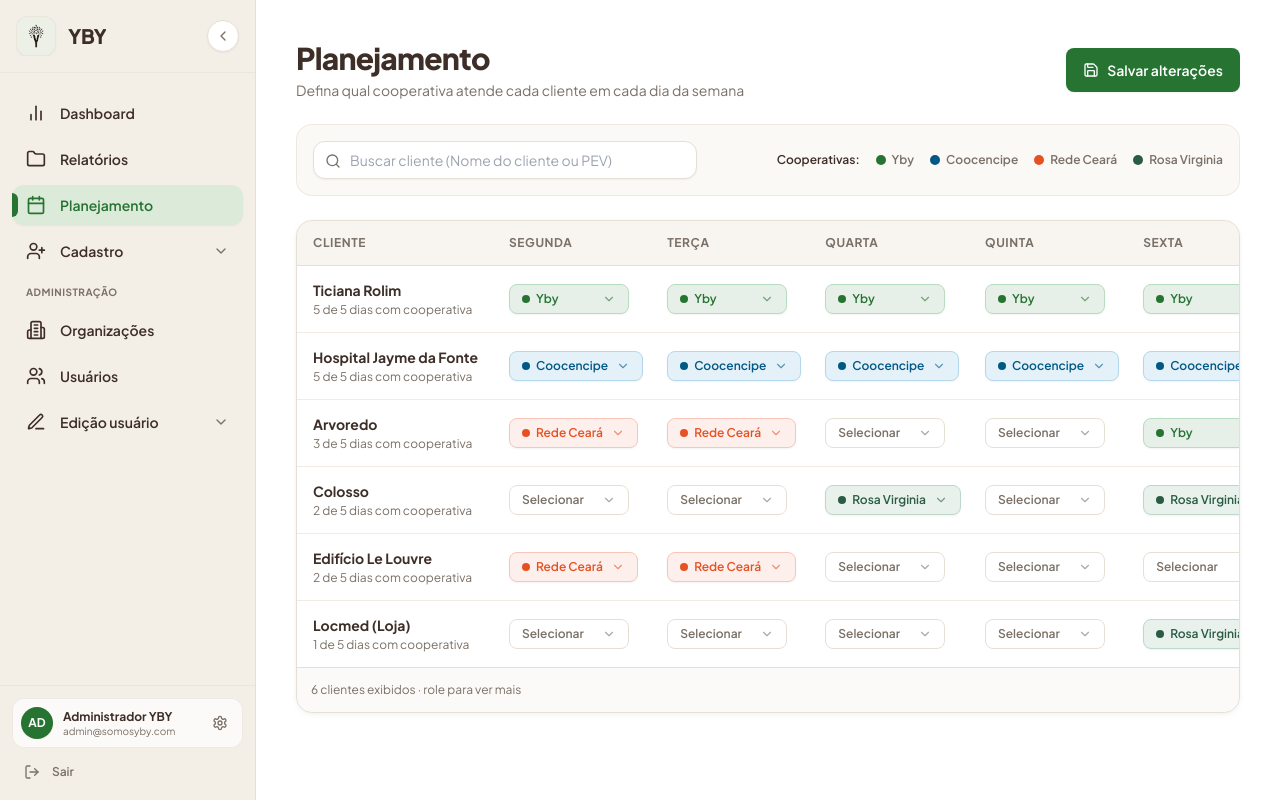
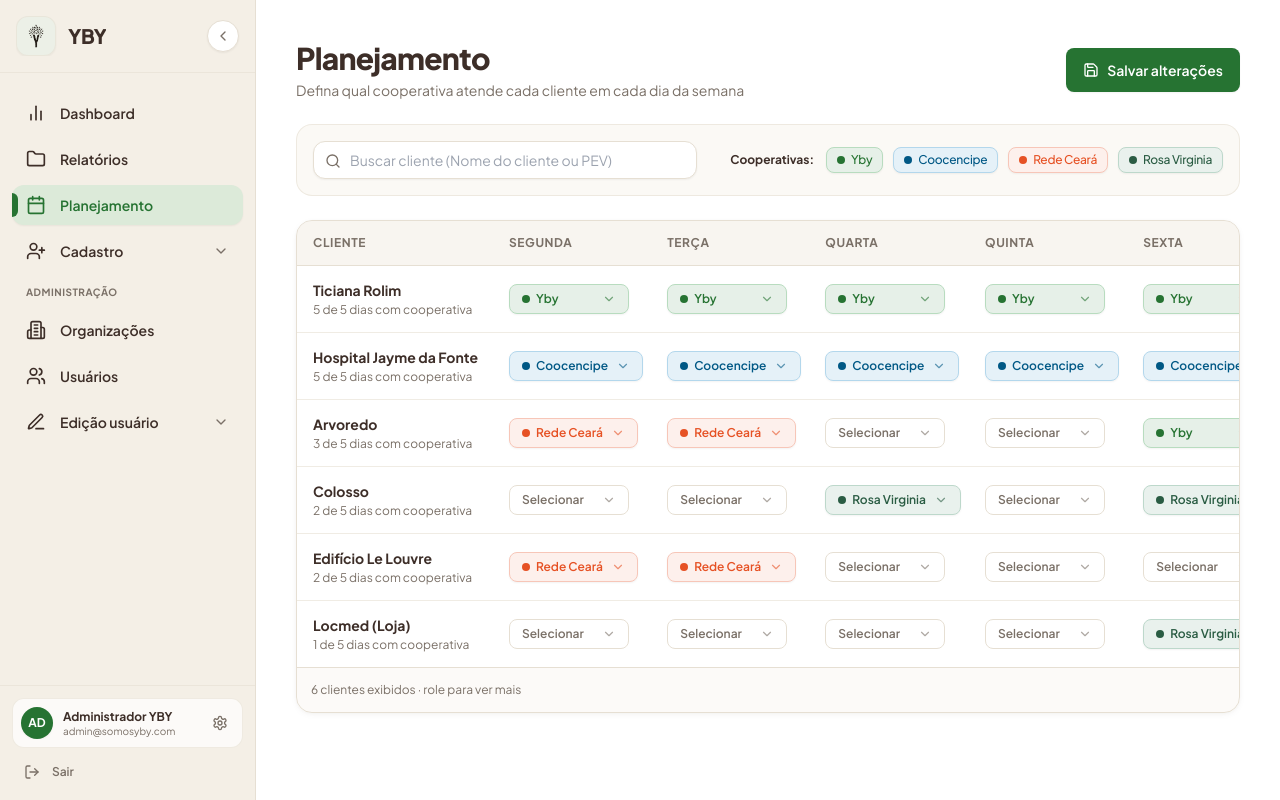
Before and after one commit to ACrush14/yby-web, a React (Vite) app: page /planejamento in a window 1280 px wide. Built offline with nearby package versions, Linux system fonts and the light colour scheme.

Commit message:
feat(planejamento): enhance cooperative legend with subtle pill badges and colors

```diff
--- a/src/features/planejamento/components/CooperativeLegend.jsx
+++ b/src/features/planejamento/components/CooperativeLegend.jsx
@@ -5,15 +5,23 @@ export function CooperativeLegend() {
   const coops = Object.values(COOPERATIVE_COLORS);
 
   return (
-    <div className="flex items-center gap-3 md:gap-4 flex-wrap text-xs font-semibold text-yby-muted">
-      <span className="text-yby-heading">Cooperativas:</span>
+    <div className="flex items-center gap-2 md:gap-2.5 flex-wrap text-xs">
+      <span className="font-bold text-yby-heading text-xs mr-0.5">Cooperativas:</span>
       {coops.map((coop) => (
-        <div key={coop.id} className="flex items-center gap-1.5">
+        <div
+          key={coop.id}
+          className="inline-flex items-center gap-1.5 px-2.5 py-1 rounded-lg text-xs font-semibold border shadow-sm select-none transition-all duration-200 hover:scale-105"
+          style={{
+            backgroundColor: coop.bg,
+            color: coop.color,
+            borderColor: coop.border,
+          }}
+        >
           <span
-            className="w-2.5 h-2.5 rounded-full flex-shrink-0"
+            className="w-2 h-2 rounded-full flex-shrink-0"
             style={{ backgroundColor: coop.color }}
           />
-          <span>{coop.shortName}</span>
+          <span className="font-medium tracking-tight">{coop.shortName}</span>
         </div>
       ))}
     </div>
```
